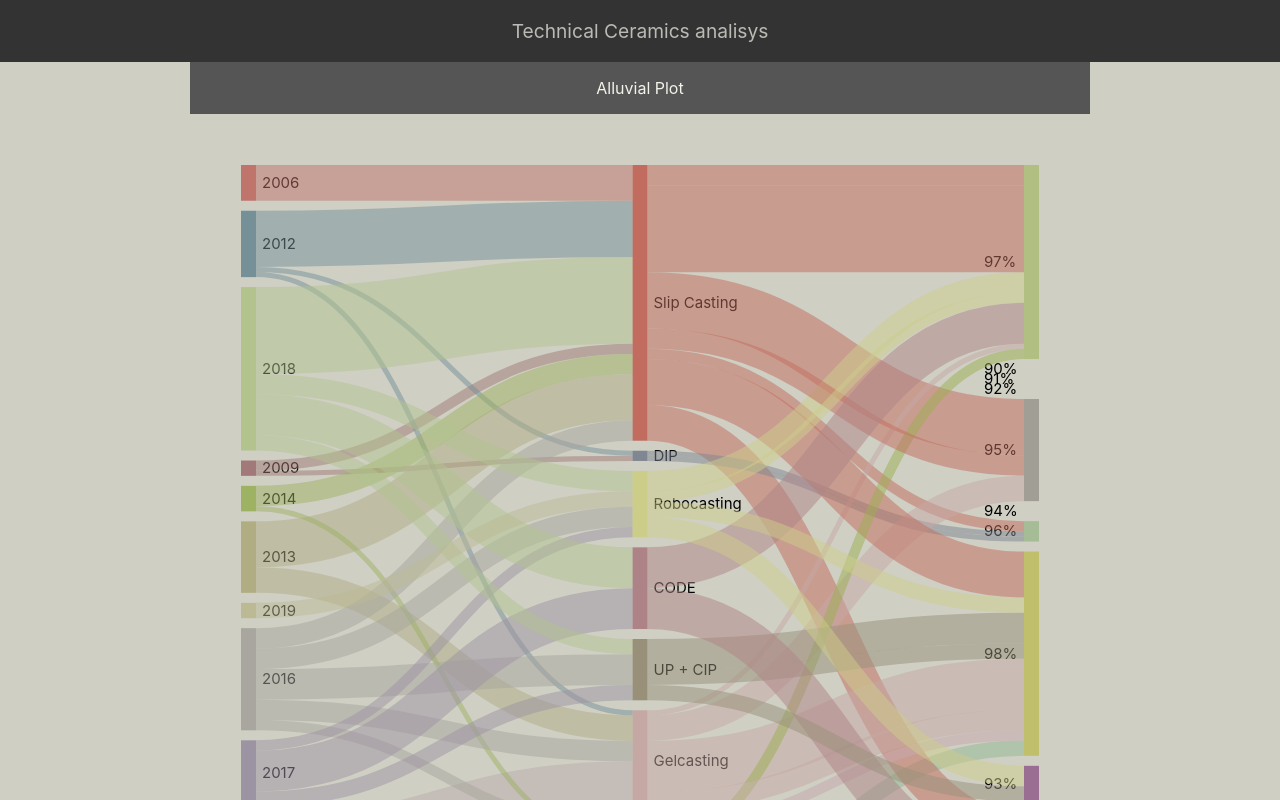
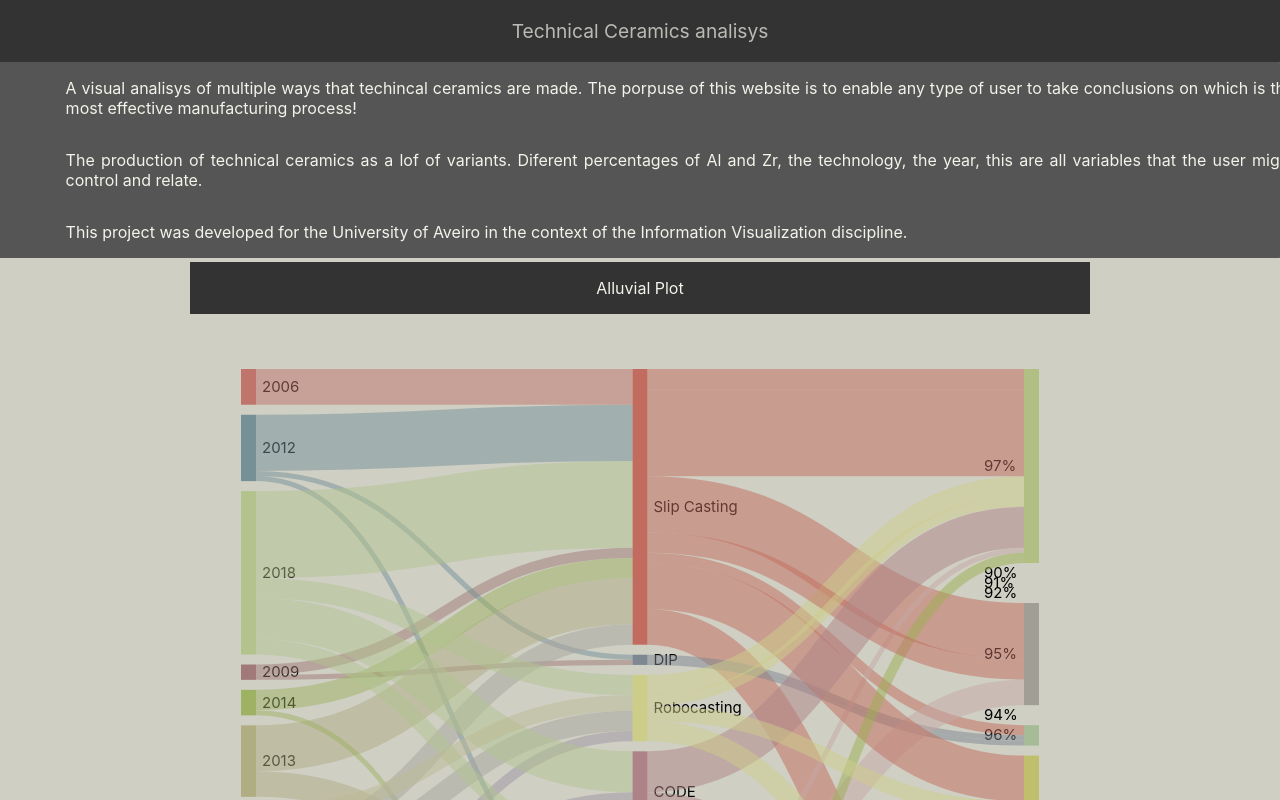
Before and after one commit to bearkillerPT/IV, a React (Create React App) app in the folder technical_ceramics/: page / in a window 1280 px wide. Shown: the top 800 px of the page. Built offline with nearby package versions, Linux system fonts and the light colour scheme.

Commit message:
added an intro

```diff
--- a/technical_ceramics/src/App.css
+++ b/technical_ceramics/src/App.css
@@ -1,18 +1,40 @@
 
-.sankeyGraph{
+.SankeyGraph{
   display: flex;
   align-items: center;
   flex-direction: column;
   justify-content: center;
 }
-.graphControlls{
+.SankeyGraph{
+  display: flex;
+  align-items: center;
+  flex-direction: column;
+  justify-content: center;
+}
+.Intro{
+  display: flex;
+  align-items: center;
+  flex-direction: column;
+  background-color: #555555;
+  text-align: justify;
+  text-justify: inter-word;
+  width: 96%;
+  border-radius: 2vh;
+  padding-left: 10vh;
+}
+.IntroP{
+  width: 100%;
+  font-size: 2vh;
+  color: #f3f3eb;
+}
+.GraphControlls{
   display: flex;
   justify-content: space-between;
   align-items: center;
   padding-bottom: 3vh;
   width: 50%;
 }
-.paramSelect{
+.ParamSelect{
   flex:1;
   max-width: 50%;
   border-radius: 2vh;
@@ -24,9 +46,11 @@
 .GraphHeader{
   display: flex;
   width: 100%;
-  background-color: #555555;
+  background-color: #333333;
   justify-content: center;
   align-items: center;
+  margin-bottom: 0.5vh;
+  margin-top: 0.5vh;
 
 }
 .GraphTitle{
--- a/technical_ceramics/src/App.js
+++ b/technical_ceramics/src/App.js
@@ -27,10 +27,17 @@ const SankeyLink = ({ link, color }) => (
     }}
   />
 )
+const margin = {
+  top: 40,
+  bottom: 40,
+  left: 40,
+  right: 40
+};
 
 
 
 function App() {
+  const [scatter, setScatter] = useState("Year")
   const [sankey1, setSakey1] = useState("Year")
   const [sankey2, setSakey2] = useState("Technology")
   const [dataGraph, setDataGraph] = useState(null)
@@ -47,16 +54,31 @@ function App() {
       .nodeWidth(15)
       .nodePadding(10)
       .extent([[1, 1], [(width > 800 ? 800 : width) - 1, height - 5]])(dataGraph);
+    const xScale = d3.scaleLinear()
+      .domain(d3.extent(data, d => d[scatter]))
+      .range([0, (width > 800 ? 800 : width)]);
 
+    const yScale = d3.scaleLinear()
+      .domain(d3.extent(data, d => d.y))
+      .range([height, 0]);
     return (
       <div className="App">
+        <div className='Intro'>
+          <p className="IntroP">A visual analisys of multiple ways that techincal ceramics are made. The porpuse of this website is to enable any type of user to take conclusions on which is the most effective manufacturing process!</p>
+          <p className="IntroP">
+            The production of technical ceramics as a lof of variants. Diferent percentages of Al and Zr, the technology, the year, this are all variables that the user might control and relate.
+          </p>
+          <p className="IntroP">
+            This project was developed for the University of Aveiro in the context of the Information Visualization discipline.
+          </p>
+        </div>
 
-        <div className="sankeyGraph">
+        <div className="SankeyGraph">
           <div className="GraphHeader">
             <p className="GraphTitle">Alluvial Plot</p>
           </div>
           <div className="Graph">
-            <svg width={(width>800?800:width)} height={height} style={{ padding: 50 }}>
+            <svg width={(width > 800 ? 800 : width)} height={height} style={{ padding: 50 }}>
               <g style={{ mixBlendMode: 'multiply' }}>
                 {dataGraph.nodes.map((node, i) => (
                   <SankeyNode
@@ -77,20 +99,20 @@ function App() {
             </svg>
           </div>
 
-          <div className="graphControlls">
+          <div className="GraphControlls">
             <div>
               <p>1st paramether</p>
-              <select value={sankey1} className="paramSelect" onChange={key => { setSakey1(key.currentTarget.value) }}>
+              <select value={sankey1} className="ParamSelect" onChange={key => { setSakey1(key.currentTarget.value) }}>
                 {Object.keys(data[0]).map((key, i) => {
                   if (key != sankey2 && key != "RD (%)")
-                  return <option value={key} key={i}>{key}</option>
+                    return <option value={key} key={i}>{key}</option>
                 })
                 }
               </select>
             </div>
             <div>
               <p>2nd paramether</p>
-              <select value={sankey2} className="paramSelect" onChange={key => { setSakey2(key.currentTarget.value) }}>
+              <select value={sankey2} className="ParamSelect" onChange={key => { setSakey2(key.currentTarget.value) }}>
                 {Object.keys(data[0]).map((key, i) => {
                   if (key != sankey1 && key != "RD (%)")
                     return <option value={key} key={i}>{key}</option>
@@ -99,6 +121,34 @@ function App() {
               </select>
             </div>
           </div>
+        </div>
+        <div className="ScatterGraph">
+
+          <div className="GraphHeader">
+            <p className="GraphTitle">Scatter Plot (not yet implemented)</p>
+          </div>
+          <div className="Graph">
+            <svg width={(width > 800 ? 800 : width)} height={height}>
+              <g transform={`translate(${margin.left},${margin.top})`}>
+                {data.map((circle, i) => {
+                  console.log(circle)
+                  if (Number(circle["RD (%)"]))
+                    return (<div key={i}>
+                      <AxisLeft yScale={yScale} width={width} />
+                      <AxisBottom xScale={xScale} height={height} />
+                      <circle
+                        r={5}
+                        cx={xScale(circle[scatter])}
+                        cy={yScale(circle["RD (%)"])}
+                        style={{ fill: "black" }}
+                      />
+                    </div>);
+
+                })}
+              </g>
+            </svg>
+          </div>
+
         </div>
       </div>
     );
@@ -159,4 +209,52 @@ const generateGraph = (sankeyNodes, output_var) => {
   return { "nodes": res_nodes, "links": links }
 }
 
+function AxisLeft({ yScale, width }) {
+  const textPadding = -20
+
+  const axis = yScale.ticks(5).map((d, i) => (
+    <g key={i} className="y-tick">
+      <line
+        style={{ stroke: "#e4e5eb" }}
+        y1={yScale(d)}
+        y2={yScale(d)}
+        x1={0}
+        x2={width}
+      />
+      <text
+        style={{ fontSize: 12 }}
+        x={textPadding}
+        dy=".32em"
+        y={yScale(d)}
+      >
+        {d}
+      </text>
+    </g>
+  ));
+  return <>{axis}</>;
+}
+function AxisBottom({ xScale, height }) {
+  const textPadding = 10;
+
+  const axis = xScale.ticks(10).map((d, i) => (
+    <g className="x-tick" key={i}>
+      <line
+        style={{ stroke: "#e4e5eb" }}
+        y1={0}
+        y2={height}
+        x1={xScale(d)}
+        x2={xScale(d)}
+      />
+      <text
+        style={{ textAnchor: "middle", fontSize: 20 }}
+        dy=".71em"
+        x={xScale(d)}
+        y={height + textPadding}
+      >
+        {d}
+      </text>
+    </g>
+  ));
+  return <>{axis}</>;
+}
 export default App;
```
